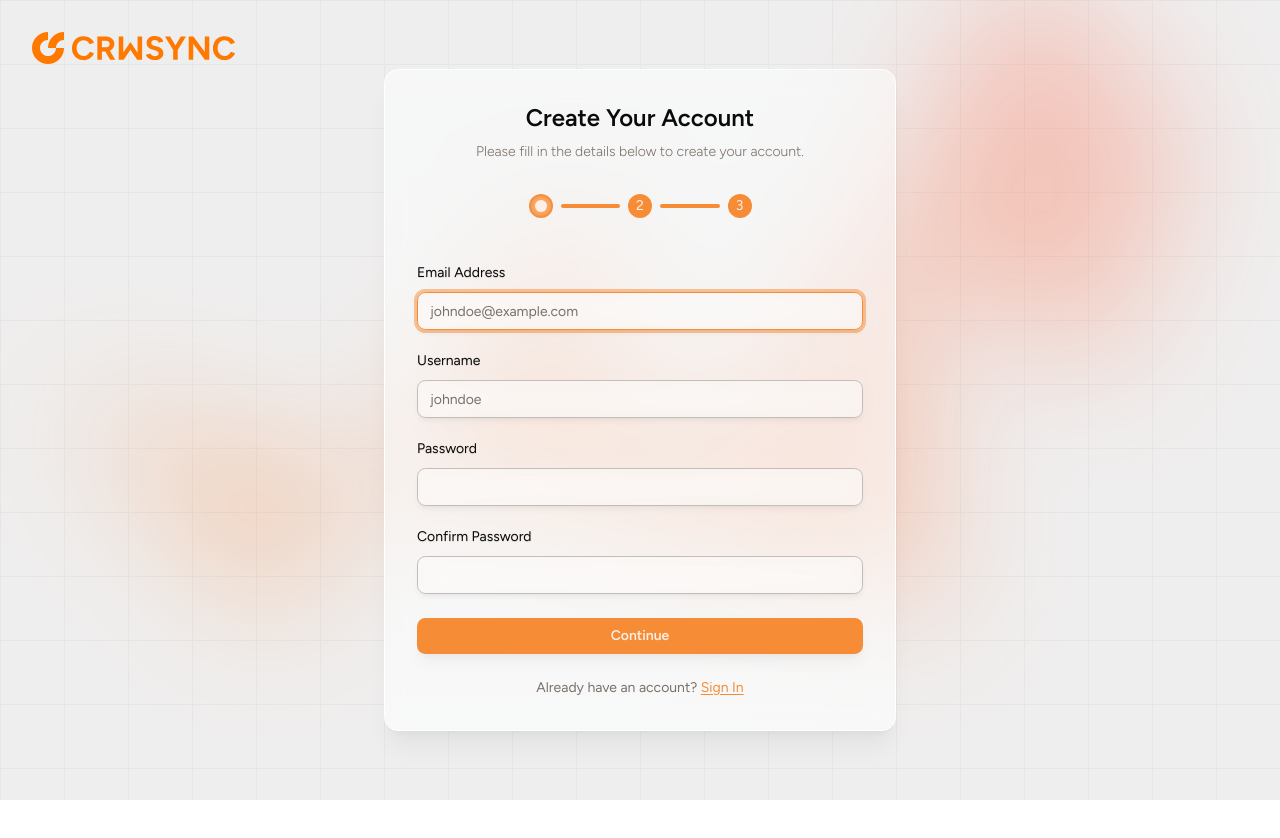
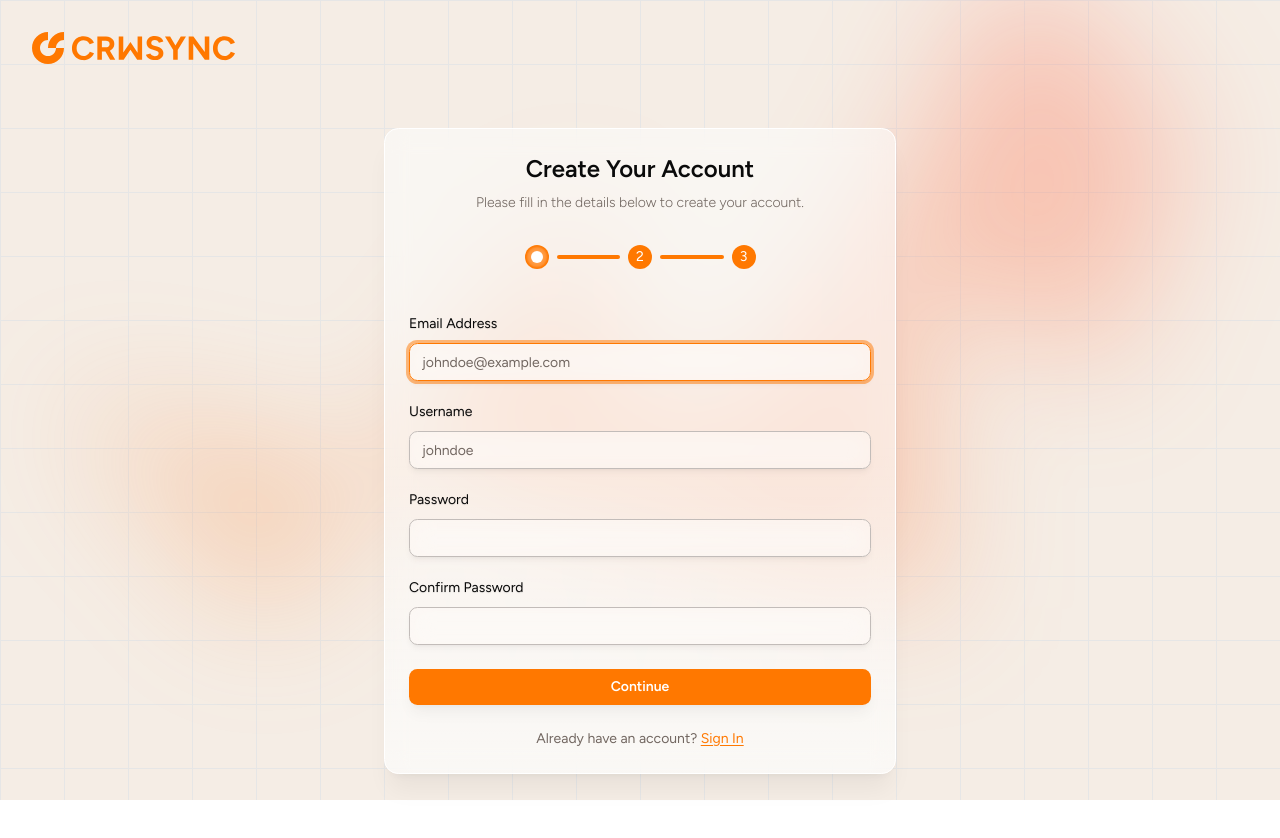
Before and after one commit to JustTunya/crwsync, a Next.js app in the folder apps/frontend/: page /auth/signup in a window 1280 px wide. Shown: the top 838 px of the page. Before the commit the page ends 800 px from the top, so only its background shows below. Built offline with nearby package versions, Linux system fonts and the light colour scheme; no server answers; some icons are missing.

Commit message:
Refactor layout and styling for authentication pages; simplify component structure

```diff
--- a/apps/frontend/app/auth/forgot-password/page.tsx
+++ b/apps/frontend/app/auth/forgot-password/page.tsx
@@ -1,9 +1,5 @@
 import { ForgotPasswordForm } from "@/components/forgot-password-form";
 
 export default function ForgotPasswordPage() {
-  return (
-    <div className="flex flex-col items-center justify-center min-h-screen space-y-6">
-      <ForgotPasswordForm />
-    </div>
-  );
+  return (<ForgotPasswordForm />);
 }
--- a/apps/frontend/app/auth/layout.tsx
+++ b/apps/frontend/app/auth/layout.tsx
@@ -11,18 +11,12 @@ export default function RootLayout({
     <>
       <div className="absolute inset-0 h-min w-full p-8">
         <Link href="/" className="inline-block">
-          <Image
-            src="/logo.svg"
-            alt="crwsync"
-            width={3250}
-            height={512}
-            className="h-8 sm:w-auto"
-            priority
-          />
+          <Image src="/logo.svg" alt="crwsync" width={3250} height={512} className="h-8 sm:w-auto" priority />
         </Link>
       </div>
       <Background />
-      {children}
+
+      <div className="my-24 sm:my-32">{children}</div>
     </>
   );
 }
--- a/apps/frontend/app/auth/reset-password/page.tsx
+++ b/apps/frontend/app/auth/reset-password/page.tsx
@@ -9,9 +9,5 @@ export default async function ResetPasswordPage({
   const params = await searchParams;
   const token = params.token ?? null;
 
-  return (
-    <div className="flex flex-col items-center justify-center min-h-screen space-y-6">
-      <ResetPasswordForm token={token} />
-    </div>
-  );
+  return (<ResetPasswordForm token={token} />);
 }
--- a/apps/frontend/app/auth/signin/page.tsx
+++ b/apps/frontend/app/auth/signin/page.tsx
@@ -8,9 +8,5 @@ export default async function SigninPage({
   const params = await searchParams;
   const next = params.next ?? null;
 
-  return (
-    <div className="flex flex-col items-center justify-center min-h-screen space-y-6">
-      <SigninForm next={next} />
-    </div>
-  );
+  return (<SigninForm next={next} />);
 }
--- a/apps/frontend/app/auth/signup/page.tsx
+++ b/apps/frontend/app/auth/signup/page.tsx
@@ -1,9 +1,5 @@
 import { SignupForm } from "@/components/signup-form";
 
 export default function SignupPage() {
-  return (
-    <div className="flex flex-col items-center justify-center min-h-screen space-y-6">
-      <SignupForm />
-    </div>
-  );
+  return (<SignupForm />);
 }
--- a/apps/frontend/app/globals.css
+++ b/apps/frontend/app/globals.css
@@ -64,9 +64,9 @@
   --popover:  oklch(1 0 0);
   --popover-foreground:  oklch(0.145 0 0);
   --destructive:  oklch(0.577 0.245 27.325);
-  --border:  oklch(0.800 0.005 55.00);
-  --input:  oklch(0.980 0.005 55.00);
-  --placeholder: oklch(0.552 0.016 55.00);
+  --border:  oklch(0.800 0.008 49.76);
+  --input:  oklch(0.980 0.008 49.76);
+  --placeholder: oklch(0.522 0.016 49.76);
   --ring:  oklch(0.702 0.183 293.541);
   --chart-1:  oklch(0.811 0.111 293.571);
   --chart-2:  oklch(0.606 0.25 292.717);
@@ -82,25 +82,25 @@
   --sidebar-border:  oklch(0.92 0.004 286.32);
   --sidebar-ring:  oklch(0.702 0.183 293.541);
   /* SEMANTIC COLORS */
-  --primary:              oklch(0.740 0.160 55.00); /* #f68c36 */
-  --primary-foreground:   oklch(0.960 0.020 55.00);
-  --secondary:            oklch(0.966 0.003 55.00);
-  --secondary-foreground: oklch(0.210 0.006 55.00);
-  --muted:                oklch(0.966 0.003 55.00);
-  --muted-foreground:     oklch(0.552 0.016 55.00);
+  --primary:              oklch(0.720 0.191 49.76); /* #ff7800 */
+  --primary-foreground:   oklch(1.000 0.000 0.000);
+  --secondary:            oklch(0.966 0.003 49.76);
+  --secondary-foreground: oklch(0.210 0.006 49.76);
+  --muted:                oklch(0.966 0.003 49.76);
+  --muted-foreground:     oklch(0.522 0.016 49.76);
   /* SURFACE & SHADES */
-  --base-100:             oklch(0.950 0.001 55.00);
-  --base-200:             oklch(0.900 0.001 55.00);
-  --base-300:             oklch(0.850 0.001 55.00);
+  --base-100:             oklch(0.950 0.014 64.35);
+  --base-200:             oklch(0.900 0.014 64.35);
+  --base-300:             oklch(0.850 0.014 64.35);
   /* FEEDBACK COLORS */
-  --info:                 oklch(0.640 0.240 220.0);
-  --info-foreground:      oklch(0.975 0.000 0.000);
-  --success:              oklch(0.680 0.320 120.0);
-  --success-foreground:   oklch(0.975 0.000 0.000);
-  --warning:              oklch(0.840 0.320 93.00);
-  --warning-foreground:   oklch(0.975 0.000 0.000);
-  --error:                rgb(255, 81, 60);
-  --error-foreground:     oklch(0.975 0.000 0.000);
+  --info:                 oklch(0.700 0.191 252.0);
+  --info-foreground:      oklch(1.000 0.000 0.000);
+  --success:              oklch(0.640 0.191 140.0);
+  --success-foreground:   oklch(1.000 0.000 0.000);
+  --warning:              oklch(0.850 0.191 85.00);
+  --warning-foreground:   oklch(1.000 0.000 0.000);
+  --error:                oklch(0.620 0.191 30.00);
+  --error-foreground:     oklch(1.000 0.000 0.000);
 }
 
 .dark {
--- a/apps/frontend/components/ui/glassbox.tsx
+++ b/apps/frontend/components/ui/glassbox.tsx
@@ -4,7 +4,7 @@ export function GlassBox({ children }: { children: React.ReactNode }) {
   return (
     <div className={cn(
       "flex flex-col justify-center items-center",
-      "w-xs sm:w-lg mx-auto p-6 sm:p-8 m-12 sm:m-16",
+      "w-xs sm:w-lg mx-auto p-6",
       "bg-background/50 border-[1.5px] border-background backdrop-blur-md shadow-xl/5 rounded-xl"
     )}>
       <div className="absolute bottom-0 -z-10 w-full h-1/2 bg-gradient-to-t from-background/25 to-background/0 rounded-xl" />
```
